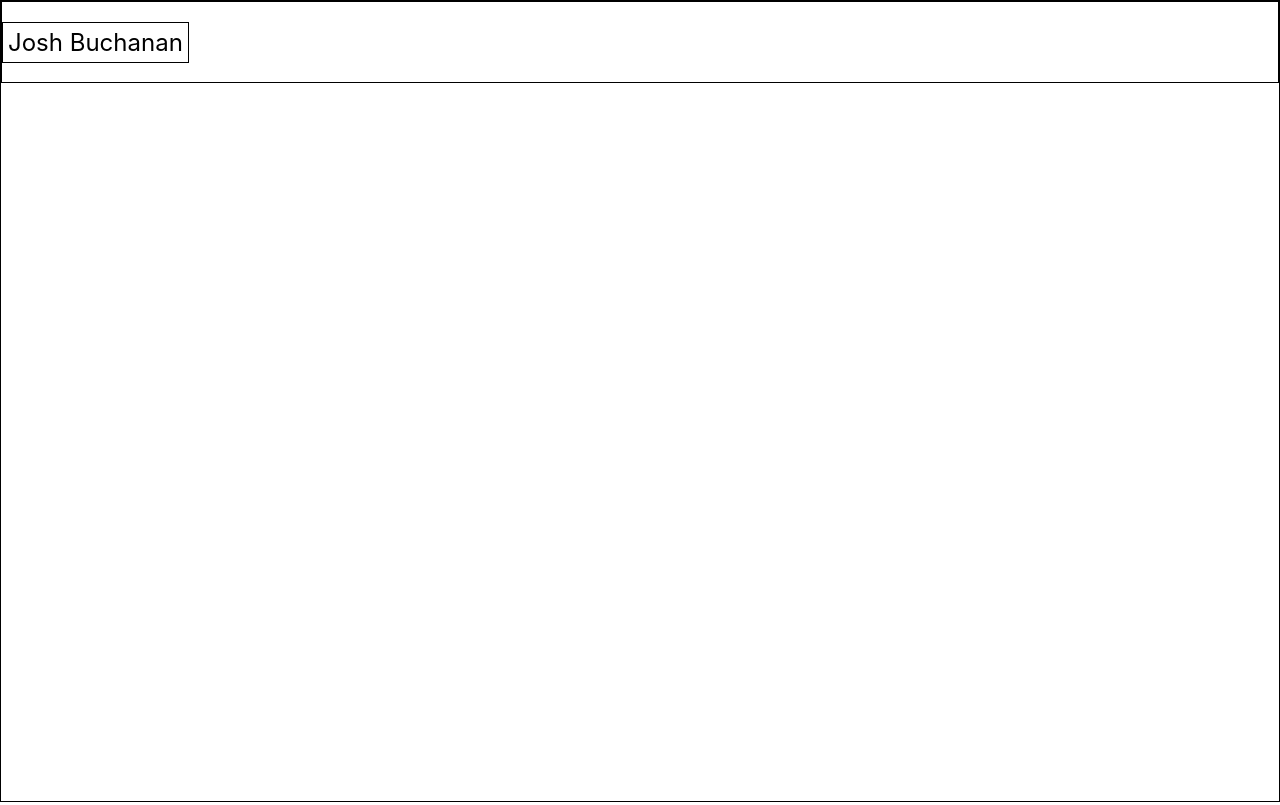
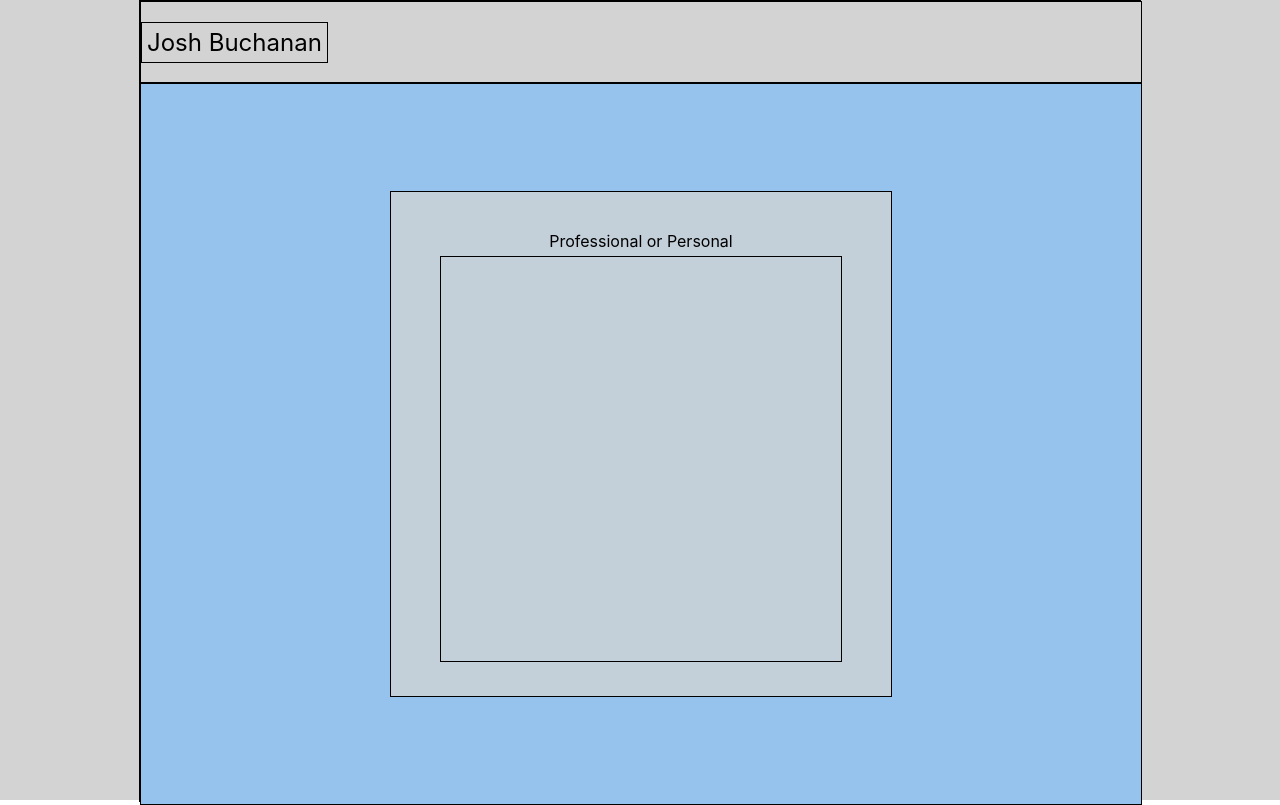
Before and after one commit to jbuchanan00/personalwebsite, a React (Create React App) app: page / in a window 1280 px wide. Built offline with nearby package versions, Linux system fonts and the light colour scheme.

Commit message:
added some color and have a better layout established

```diff
--- a/src/App.css
+++ b/src/App.css
@@ -1,15 +1,51 @@
 .App{
   height: 100vh;
-  border: 1px solid #000;
+  background: #d3d3d3;
+  display: flex;
+  justify-content: center;
 }
 .App-header{
   height: 10%;
   border: 1px solid #000;
+  background: #d3d3d3;
   display: flex;
   align-items: center;
+  width: 1000px;
 }
 .HeaderName{
   font-size: 24px;
   border: 1px solid #000;
   padding: 5px;
 }
+.MaxScreen{
+  width: 1000px;
+  border: 1px solid #000000;
+  height: 100vh;
+}
+.InfoContainer{
+  border: 1px solid #000;
+  height: 70%;
+  width: 50%;
+  display: flex;
+  flex-direction: column;
+  align-items: center;
+  justify-content: center;
+  background: #c3cfd9;
+}
+.NonHeaderCont{
+  width: 1000px;
+  border: 1px solid #000;
+  height: 90%;
+  background: #96c3ed;
+  display: flex;
+  justify-content: center;
+  align-items: center;
+}
+.TextContainer{
+  height: 80%;
+  width: 80%;
+  border: 1px solid #000;
+}
+.ProfOrPers{
+  padding: 5px;
+}
--- a/src/App.js
+++ b/src/App.js
@@ -4,16 +4,22 @@ import './App.css';
 function App() {
   return (
     <div className="App">
-      <header className="App-header">
-        <name className="HeaderName">
-          Josh Buchanan
-        </name>
-      </header>
-      <container>
-        <info>
-
-        </info>
-      </container>
+      <div className="MaxScreen">
+        <header className="App-header">
+          <name className="HeaderName">
+            Josh Buchanan
+          </name>
+        </header>
+        <div className="NonHeaderCont">
+          <summary className="InfoContainer">
+            <div className="ProfOrPers">
+              Professional or Personal
+            </div>
+            <strong className="TextContainer">
+            </strong>
+          </summary>
+        </div>
+      </div>
     </div>
   );
 }
```
